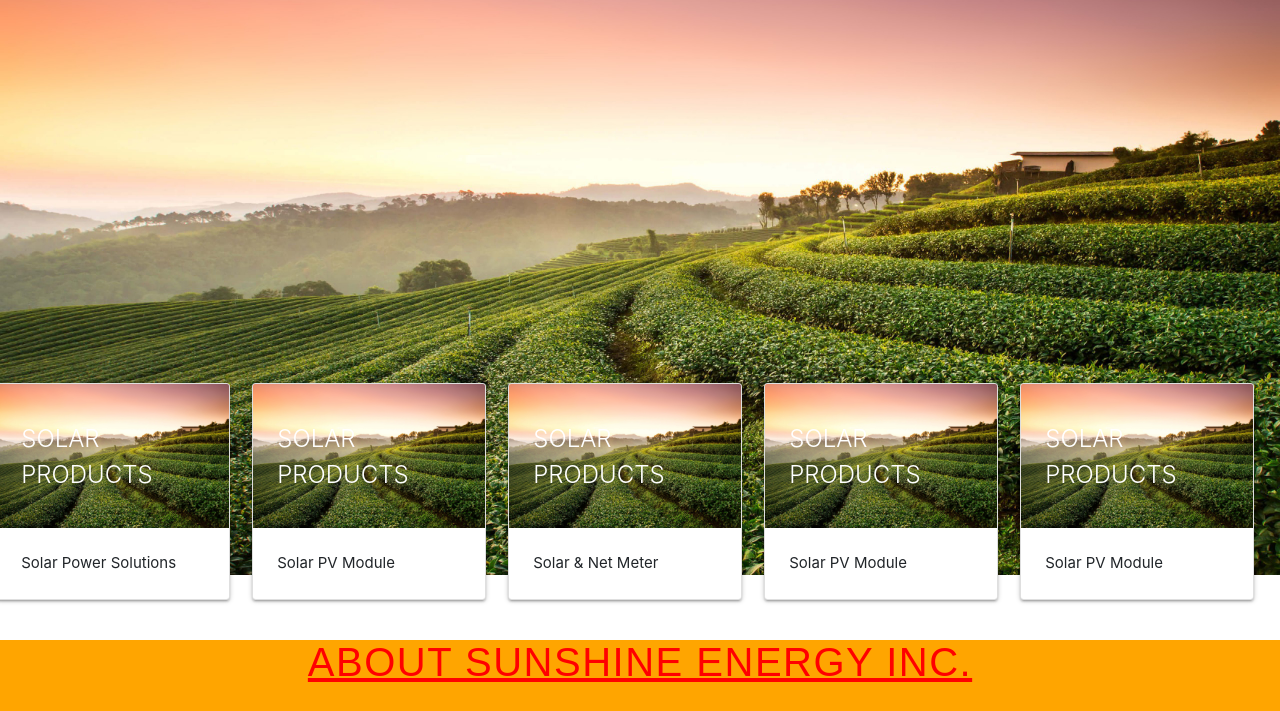
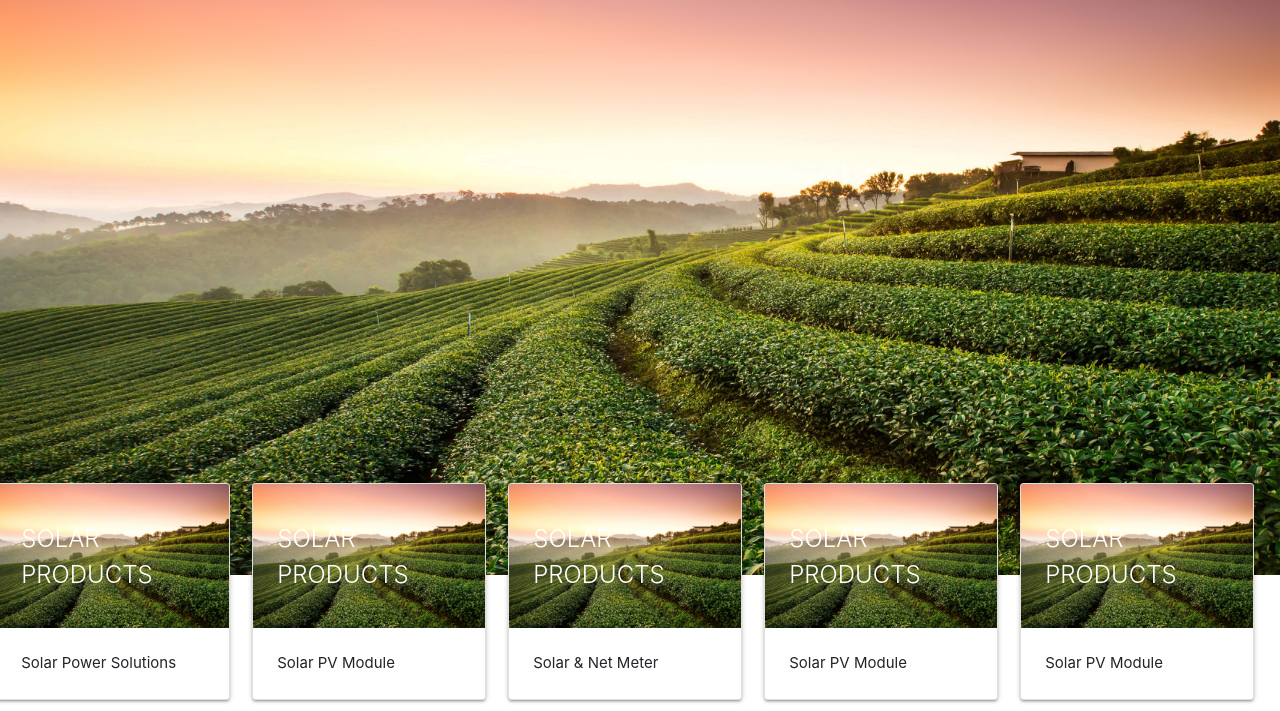
Before and after one commit to parthladha13/sunshineenergy, a plain HTML site: page index.html in a window 1280 px wide. Shown: the part 89-800 px from the top of the page. Drawn offline with nearby package versions, Linux system fonts and the light colour scheme; grey boxes are pictures that could not be loaded.

Commit message:
Update index.html

```diff
--- a/index.html
+++ b/index.html
@@ -237,7 +237,7 @@ transition:all 0.3s linear 0s;
 
         </div>
 
-                 <div class="row" style="position:relative; margin-top:400px;">
+                 <div class="row" style="position:relative; margin-top:500px;">
                 <div class="col">
                   <div class="card">
                     <div class="card-image">
```
